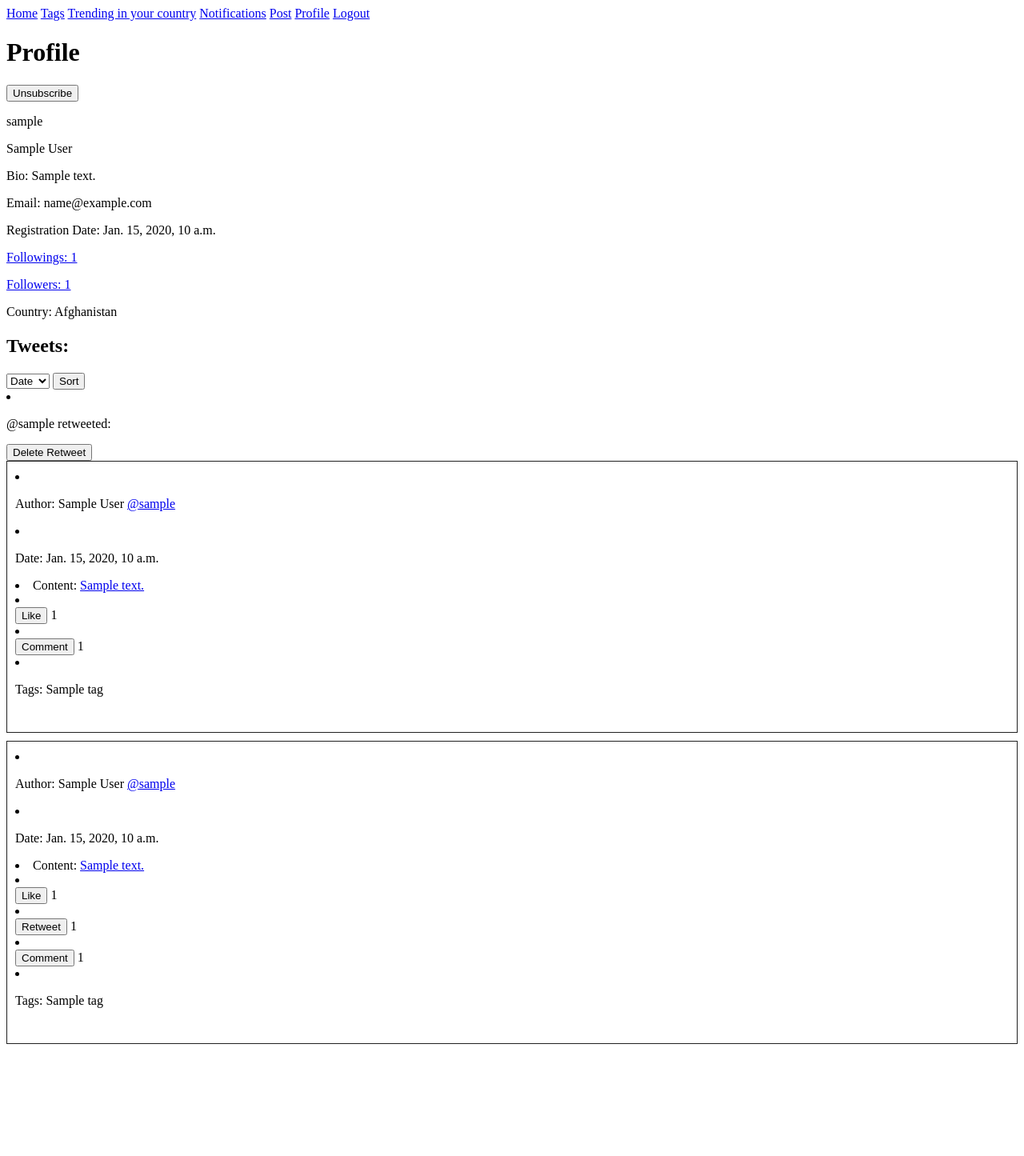
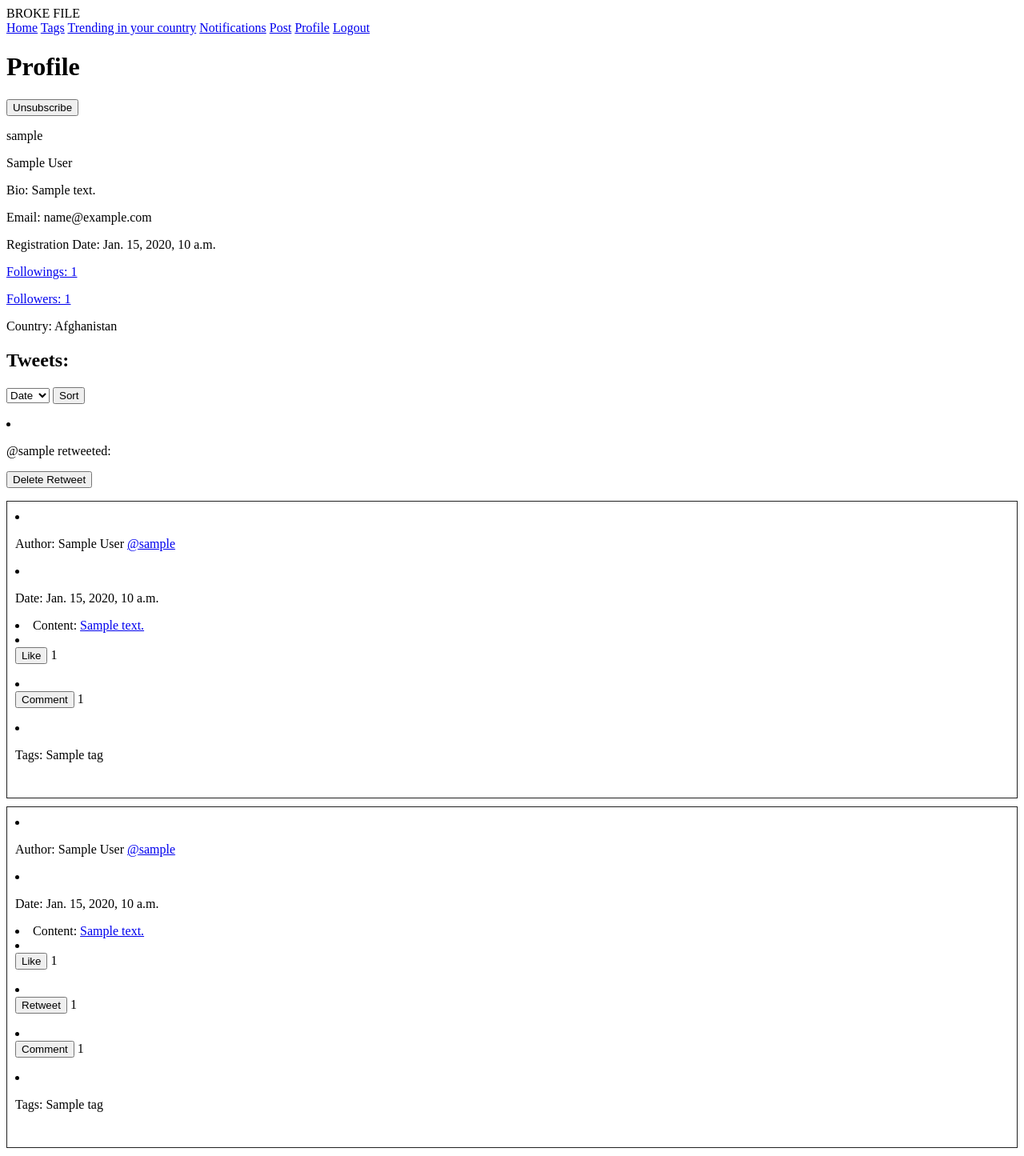
Before and after one commit to HiRurgLipay/twiads, a Django app: template scr/twiads/core/presentation/templates/fff.html in a window 1280 px wide. Shown: the whole page at 80% size. Before the commit the page ends 1305 px from the top, so only its background shows below. Run offline with Django 4.2, Linux system fonts and the light colour scheme; the template is opened without the code that fills it: values that come from a table or form of the project are taken from there, others are empty; a user stored in the database is signed in; data comes from the database, SQL or seed files in the repository; tables that the repository leaves empty hold one stand-in row (values such as "Sample post").

Commit message:
Update fff.html

```diff
--- a/scr/twiads/core/presentation/templates/fff.html
+++ b/scr/twiads/core/presentation/templates/fff.html
@@ -1,3 +1,6 @@
+BROKE FILE
+
+
 {% extends "base.html" %}
 {% block content %}
 <h1>Profile</h1>
```
